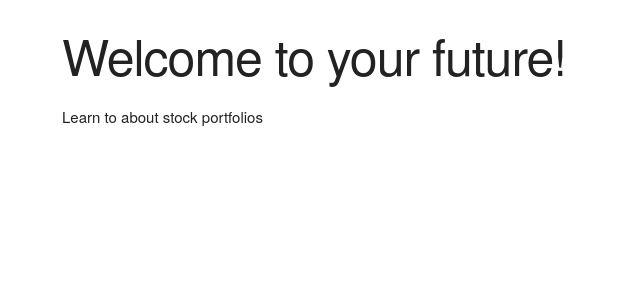
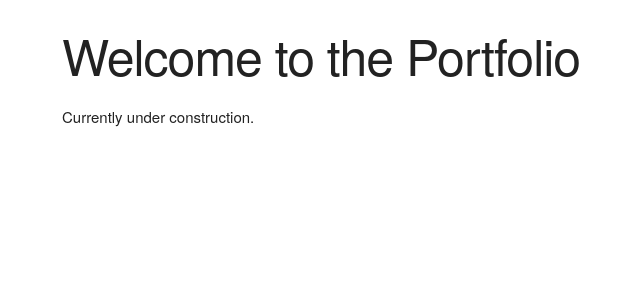
Before and after one commit to arensdj/stock_portfolio, a Flask app: page /portfolio in a window 1280 px wide. Shown: the part 92-392 px from the top of the page, without its empty margins (66-706 px from the left). Run offline with Flask 2, Linux system fonts and the light colour scheme.

Commit message:
Filled in readme file and fixed html files.

```diff
--- a/src/routes.py
+++ b/src/routes.py
@@ -2,12 +2,13 @@ from flask import render_template, abort, redirect, url_for, request
 from sqlalchemy.exc import DBAPIError, IntegrityError
 from .models import Company, db
 from . import app  # same as from src import app
+from json import JSONDecodeError
 import requests
 import json
 import os
 
 
-# the @app is imported via from . import app
+# the @app is imported via 'from . import app'
 @app.route('/') # default value is ['GET']
 def home():
     """
@@ -35,36 +36,31 @@ def search_results():
 
     # instatiate a company
     company = Company(name=data['companyName'], symbol=data['symbol'])
-    print(company)
-    print(company.name, company.symbol)
 
     # 'companyName' needs to match the database column for company
-
     # peter = User.query.filter_by(username='peter').first()
-
     # result = Company.query.filter_by(symbol='symbol').first()
-    # import pdb; pdb.set_trace()
 
     try:
-      db.session.add(company)
-      db.session.commit()
-    except (DBAPIError, IntegrityError):
-      abort(400)
+        db.session.add(company)
+        db.session.commit()
 
-    # if result:
-      # print(Company.query.filter_by(symbol='symbol').first())
-    # else:
-      # import pdb; pdb.set_trace()
+        return redirect(url_for('.portfolio')) # redirect the portfolio page
+    except JSONDecodeError:
+        abort(404)
+
+    # except (DBAPIError, IntegrityError):
+      # abort(400)
 
     # how do we check that what was committed is actually committed?
     # return response.text
     # return data['symbol']
 
-    return redirect(url_for('.portfolio')) # redirect the portfolio page
+    return render_template('stocks/search.html')
 
 @app.route('/portfolio')
 def portfolio():
   # print(Company.query.all())
   # return str(Company.query.all())
 
-  return render_template('stocks/stocks.html')
+  return render_template('stocks/portfolio.html')
--- a/src/templates/stocks/home.html
+++ b/src/templates/stocks/home.html
@@ -23,7 +23,7 @@
   <main>
     <div class="container">
       <h1>Welcome to your future!</h1>
-      <p>Learn to about stock portfolios</p>
+      <p>Learn to create a stock portfolio</p>
     </div>
   </main>
   <footer></footer>
--- a/src/templates/stocks/stocks.html
+++ b/src/templates/stocks/portfolio.html
@@ -22,8 +22,8 @@
   </header>
   <main>
     <div class="container">
-      <h1>Welcome to your future!</h1>
-      <p>Learn to about stock portfolios</p>
+      <h1>Welcome to the Portfolio</h1>
+      <p>Currently under construction.</p>
     </div>
   </main>
   <footer></footer>
--- a/src/templates/stocks/search.html
+++ b/src/templates/stocks/search.html
@@ -16,7 +16,7 @@
       <ul>
         <li><a href="/">Home</a></li>
         <li><a href="/search">Search</a></li>
-        <li><a href="/portfolio">Stocks</a></li>
+        <li><a href="/portfolio">Portfolio</a></li>
       </ul>
     </nav>
   </header>
```
